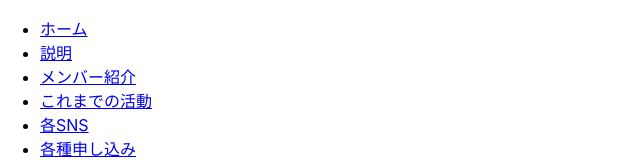
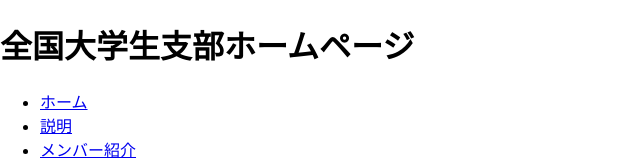
Before and after one commit to DaikiKazusaki/Shibu-webpage, a React (Create React App) app: page / in a window 1280 px wide. Shown: the top 160 px of the page, without its empty margins (0-640 px from the left). Built offline with nearby package versions, Linux system fonts and the light colour scheme.

Commit message:
Header完成

```diff
--- a/src/App.js
+++ b/src/App.js
@@ -6,11 +6,14 @@
 import Activities from './components/Activities';
 import SocialMedia from './components/SocialMedia';
 import Applications from './components/Applications';
+import Header from './components/Header';
+import Footer from './components/Footer';
 
 const App = () => {
   return (
     <Router>
       <div>
+       <Header />
         <nav>
           <ul>
             <li><Link to="/">ホーム</Link></li>
--- /dev/null
+++ b/src/components/Header.js
@@ -0,0 +1,11 @@
+import React from "react";
+
+const Header = () => {
+  return (
+    <div>
+      <h1>全国大学生支部ホームページ</h1>
+    </div>
+  );
+};
+
+export default Header;
```
Also changed, not shown: src/components/About.js (renamed from src/component/About.js), src/components/Activities.js (renamed from src/component/Activities.js), src/components/Applications.js (renamed from src/component/Application.js), src/components/Footer.js (added), src/components/Home.js (renamed from src/component/Home.js), src/components/Members.js (renamed from src/component/Member.js), src/components/SocialMedia.js (renamed from src/component/SocialMedia.js).
